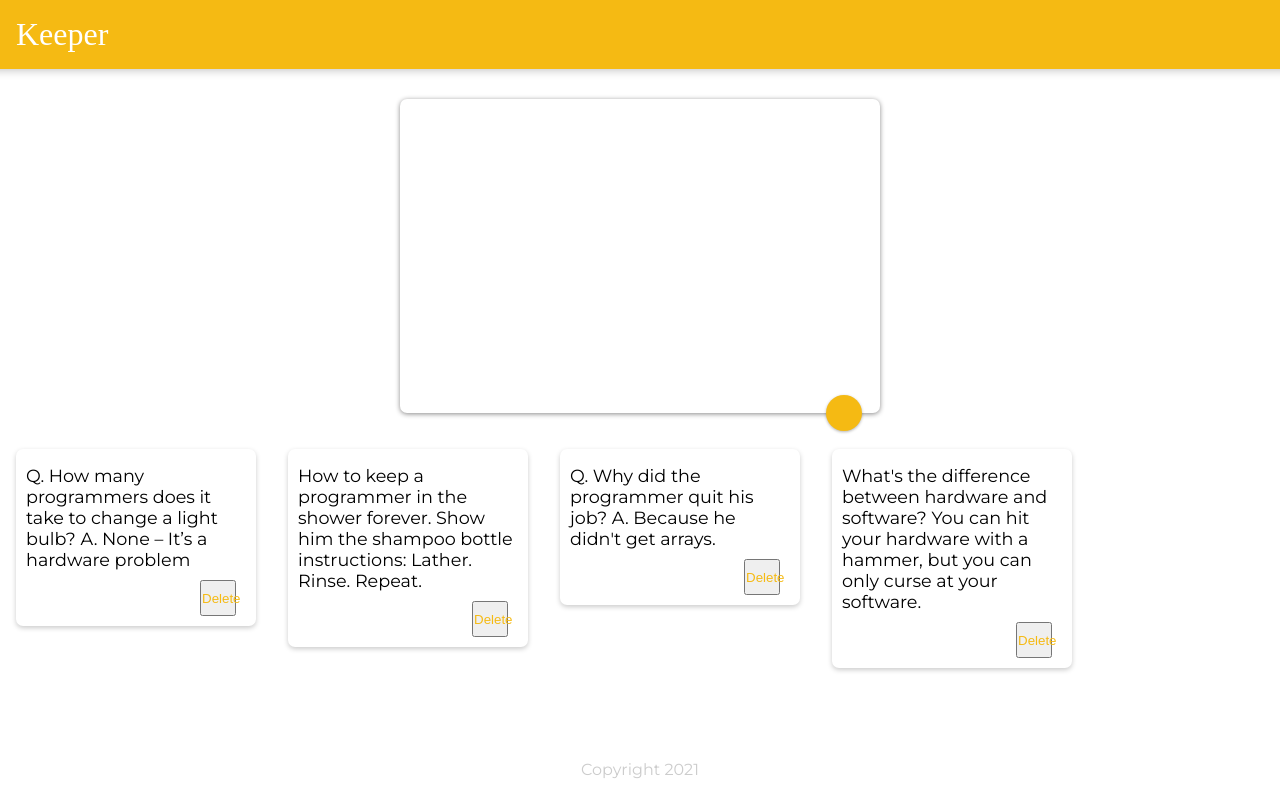
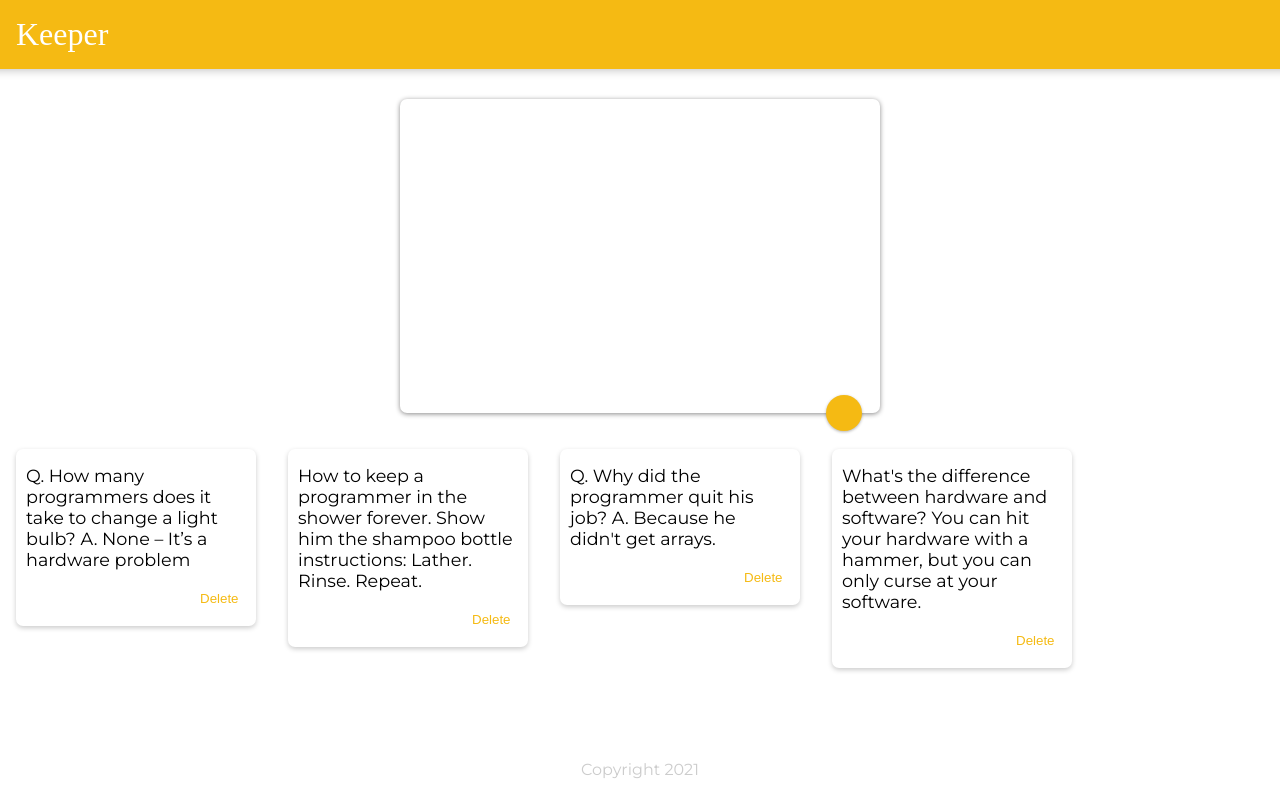
Before and after one commit to Bhavyawahie/reactTODO, a React (Create React App) app: page / in a window 1280 px wide. Built offline with nearby package versions, Linux system fonts and the light colour scheme; a web font is replaced by a local one.

Commit message:
del button styles updated

```diff
--- a/public/styles.css
+++ b/public/styles.css
@@ -62,7 +62,9 @@ footer p {
   width: 36px;
   height: 36px;
   cursor: pointer;
-  ouutline: none;
+  border: none;
+  background-color: #fff;
+  outline: none;
 }
 form {
   position: relative;
```
